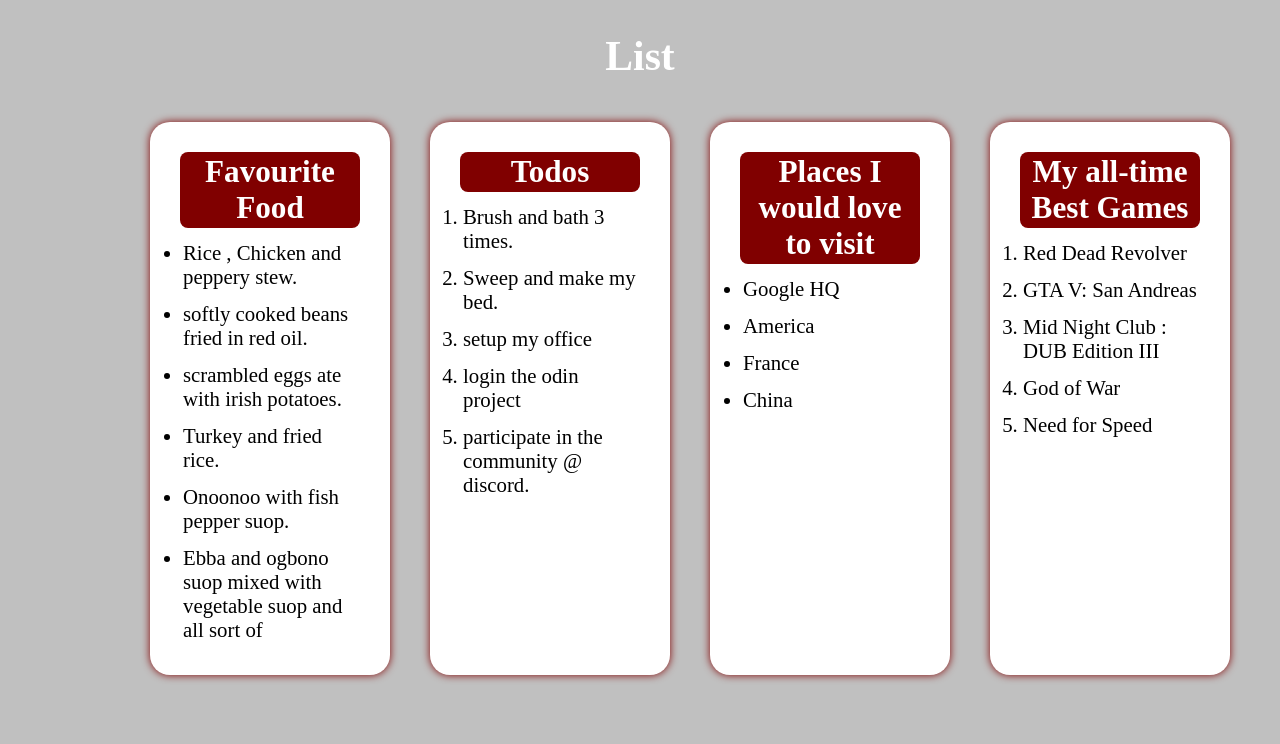
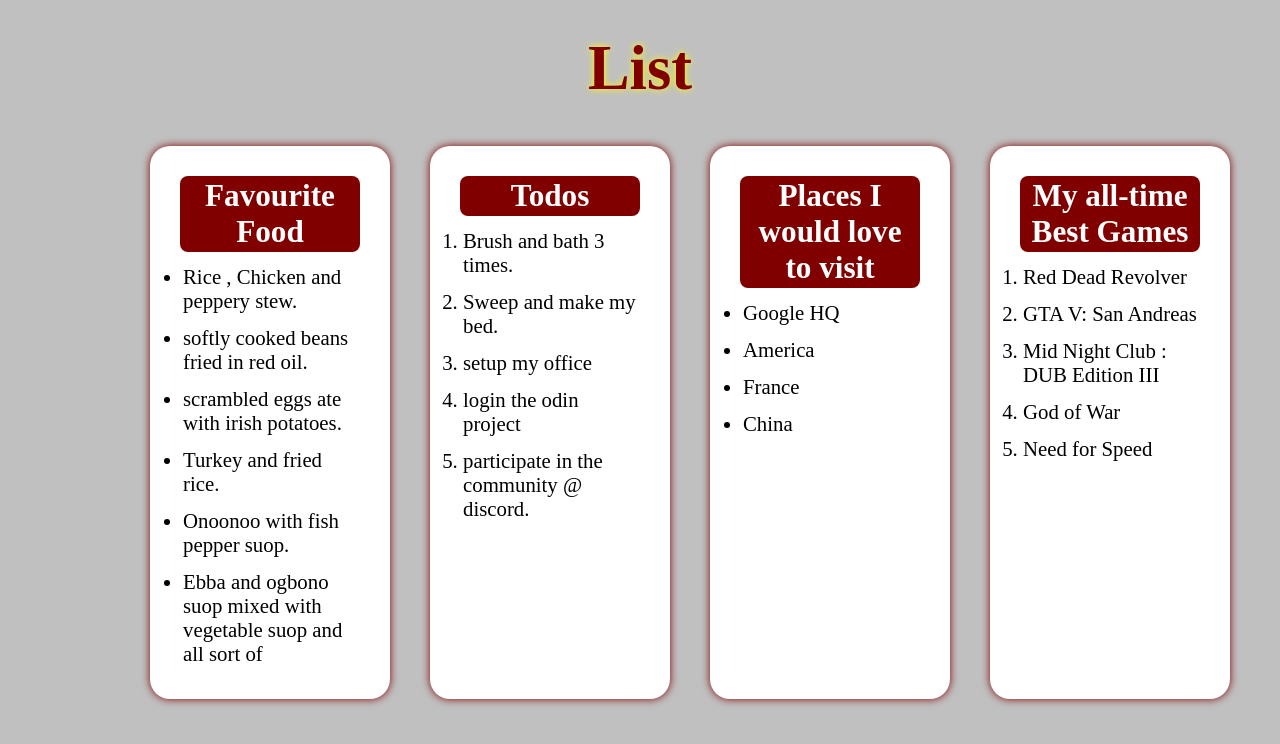
Before and after one commit to isBeo/list, a plain HTML site: page index.html in a window 1280 px wide. Drawn offline with Linux system fonts and the light colour scheme; a script that the page names is missing.

Commit message:
changed the color and added text decoration to the h1 element

```diff
--- a/main.css
+++ b/main.css
@@ -15,7 +15,8 @@ body{
 
 h1{
     color: maroon;
-    color:white;
+    font-size: 3em;
+    text-shadow: 0 0 7px yellow;
     margin: 20px;
     padding: 12px;
     border-radius: 9px;
```
